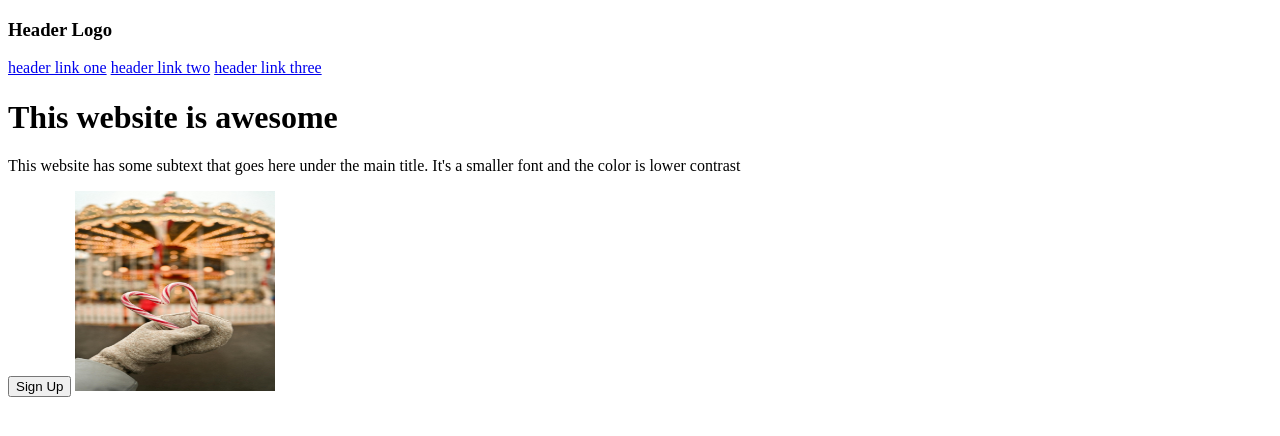
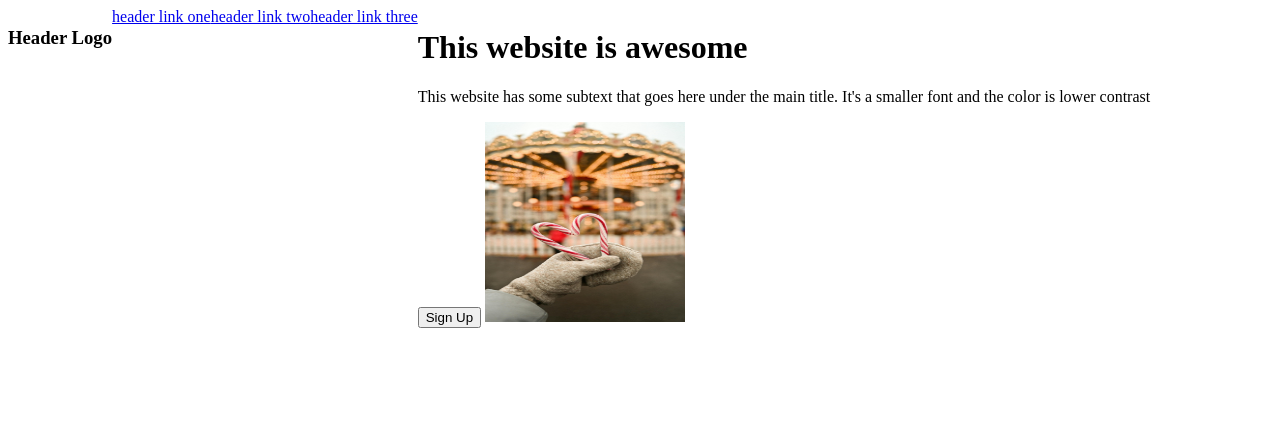
Before and after one commit to Danjor225/odin-landing-page, a plain HTML site: page index.html in a window 1280 px wide. Drawn offline with Linux system fonts and the light colour scheme.

Commit message:
Add mid header and flex to top header & container
This starts arranging my flex items for the top header
section and then the middle header section

```diff
--- a/index.html
+++ b/index.html
@@ -14,12 +14,13 @@
         <a href="https://www.google.co.uk">header link two</a>
         <a href="https://www.google.co.uk">header link three</a>
         </div>
+    <div class="mid-header">
+        <h1>This website is awesome</h1>
+        <p>This website has some subtext that goes here under the main title. It's a smaller font and the color is lower contrast</p>
+        <button>Sign Up</button>
 
-    <h1>This website is awesome</h1>
-    <p>This website has some subtext that goes here under the main title. It's a smaller font and the color is lower contrast</p>
-    <button>Sign Up</button>
-
-    <img src="./images/pexels-yananadolinska-14807320.jpg" alt="Picture of a Candy Cane Heart" width="200px" height="200px">
+        <img src="./images/pexels-yananadolinska-14807320.jpg" alt="Picture of a Candy Cane Heart" width="200px" height="200px">
+    </div>
 </div>
 
 </body>
--- a/styles.css
+++ b/styles.css
@@ -0,0 +1,7 @@
+.header-container{
+     display: flex;
+}
+
+.top-header{
+    display: flex;
+}
```
